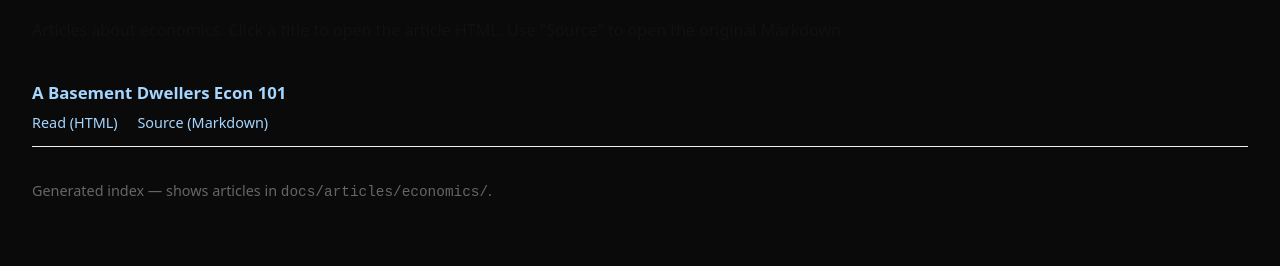
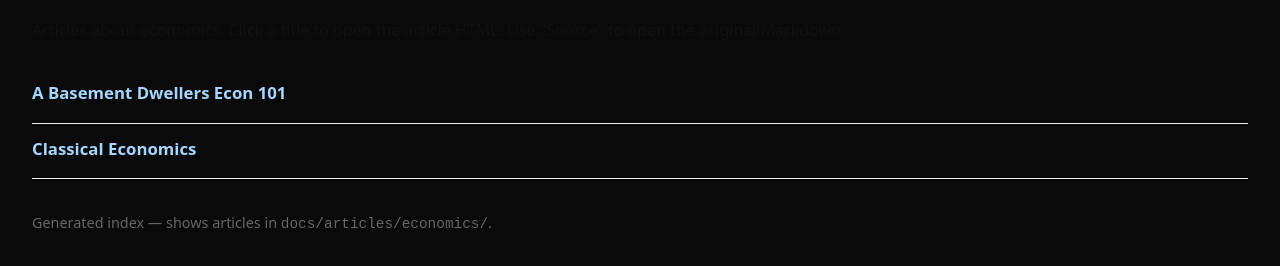
Before and after one commit to libdoc-20/website, a plain HTML site: page docs/subjects/economics/index.html in a window 1280 px wide. Shown: the part 108-374 px from the top of the page. Drawn offline with Linux system fonts and the light colour scheme.

Commit message:
Changed economics page layout

```diff
--- a/docs/subjects/economics/index.html
+++ b/docs/subjects/economics/index.html
@@ -29,10 +29,11 @@
 					<h2>
 						<a href="../../articles/economics/a-basement-dwellers-econ-101/a-basement-dwellers-econ-101.html">A Basement Dwellers Econ 101</a>
 					</h2>
-					<div class="meta links">
-						<a href="../../articles/economics/a-basement-dwellers-econ-101/a-basement-dwellers-econ-101.html">Read (HTML)</a>
-						<a href="../../articles/economics/a-basement-dwellers-econ-101/a-basement-dwellers-econ-101.md">Source (Markdown)</a>
-					</div>
+				</li>
+				<li class="article">
+					<h2>
+						<a href="../../articles/economics/classical-economics/classical-economics.html">Classical Economics</a>
+					</h2>
 				</li>
 			</ul>
 		</main>
```
